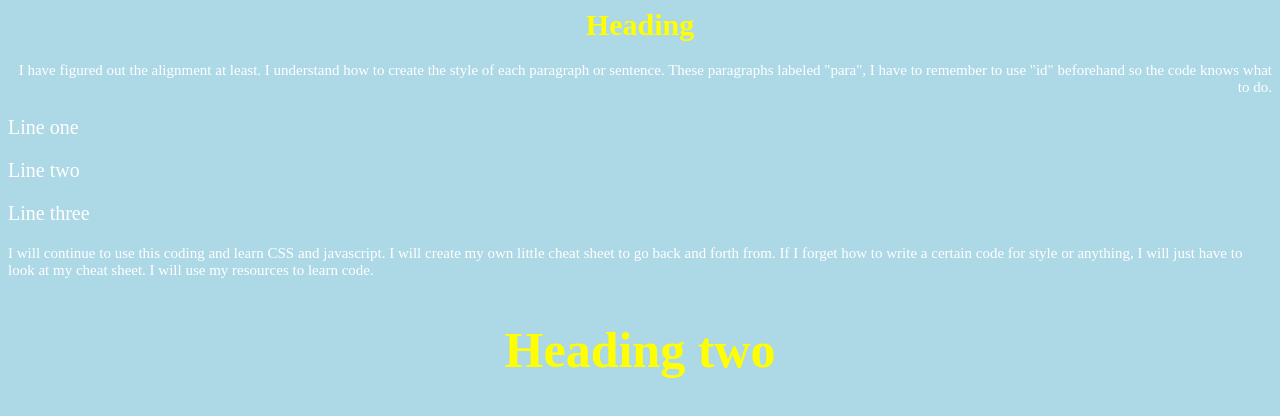
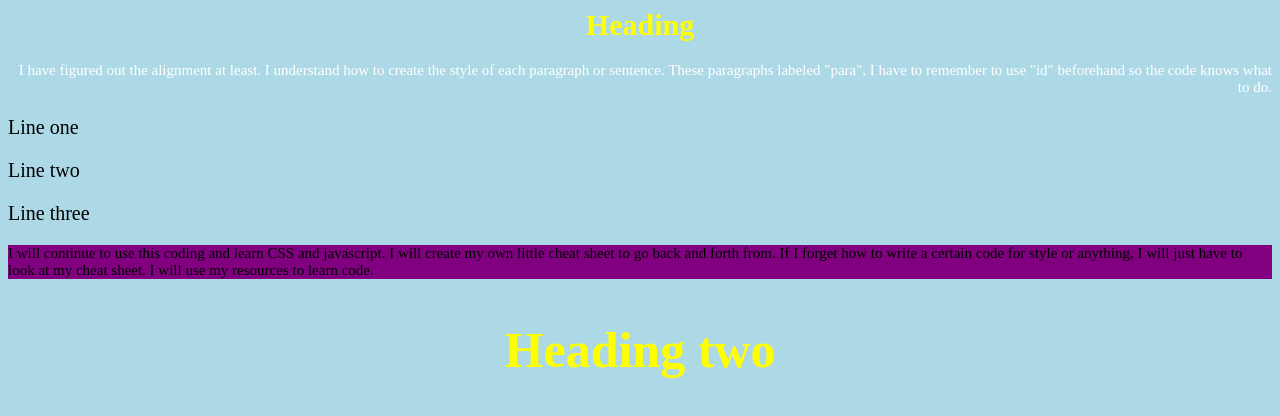
Before and after one commit to emdav13/first, a plain HTML site: page index.html in a window 1280 px wide. Drawn offline with Linux system fonts and the light colour scheme.

Commit message:
Update index.html

```diff
--- a/index.html
+++ b/index.html
@@ -2,7 +2,7 @@
   <head>
       <style>
       body{ background-color: lightblue;
-            color: white;
+            color: black;
             font-size: 20px; }
       p { bottom-margin: 20px; }
         h1{ font-size: 30px; }
@@ -13,8 +13,7 @@
                 color: white;
                 text-align: right;}
         #para2{ font-size: 15px;
-               color:230,0,0;
-              border: 10px orange}
+               background-color: purple;}
     </style>
   </head>
   <body>
```
